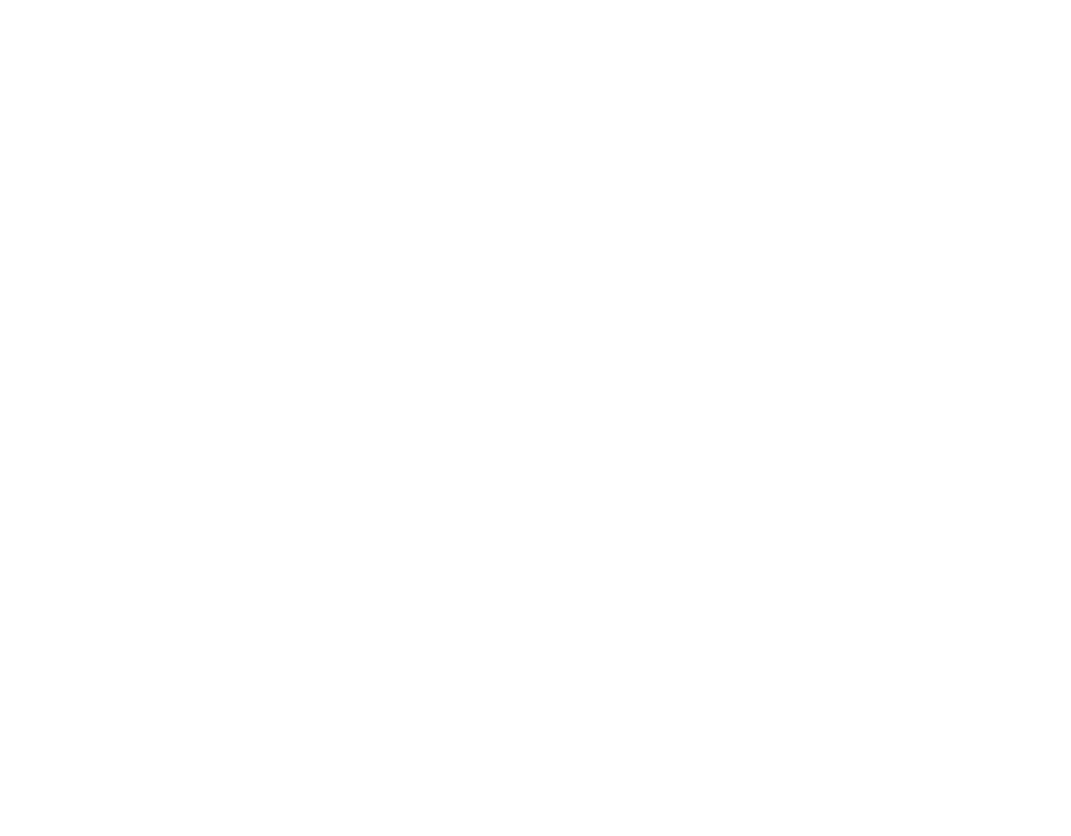
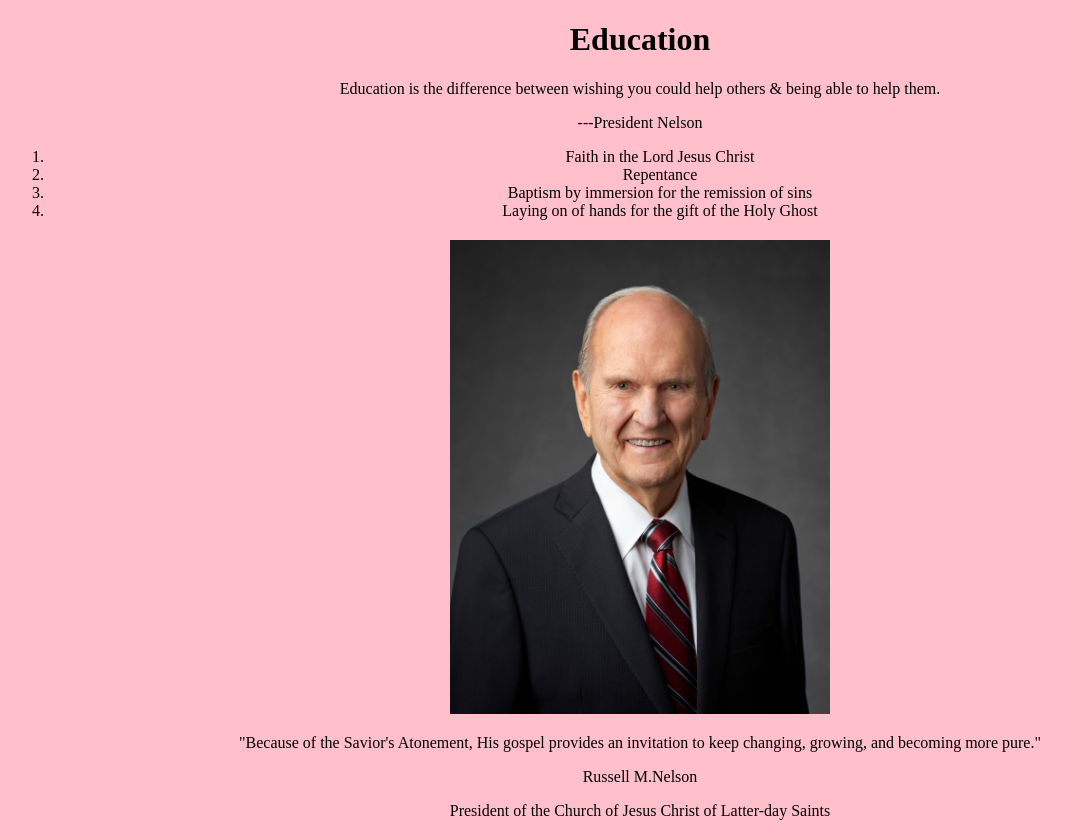
Before and after one commit to chandrakyadav/wdd130, a plain HTML site: page wwr/challenge.html in a window 1280 px wide. Shown: the whole page, without its empty margins (0-1071 px from the left). Before the commit the page ends 800 px from the top, so only its background shows below. Drawn offline with Linux system fonts and the light colour scheme.

Commit message:
commit changes

```diff
--- a/wwr/challenge.html
+++ b/wwr/challenge.html
@@ -5,11 +5,38 @@
     <meta http-equiv="X-UA-Compatible" content="IE=edge">
     <meta name="viewport" content="width=device-width, initial-scale=1.0">
     <title>Education</title>
+    <link rel="stylesheet" href="styles/challenges.css"/>
 </head>
 <body>
     <main>
-        <h1 Education is the difference between wishing you could help
-        others & being able to help them.></h1>
+        <h1>Education</h1>
+        <p> Education is the difference between wishing you could help
+            others & being able to help them.</p>
+        <p>---President Nelson</p>
+        <p>
+            <ol>
+                <li>Faith in the Lord Jesus Christ</li>
+                <li>Repentance</li>
+                <li>Baptism by immersion for the remission of sins</li>
+                <li>Laying on of hands for the gift of the Holy Ghost</li>
+
+            </ol>
+        </p>
+        <h2>
+            <img src="images/president nelson.jpeg" alt="President Russell M.Nelson", width="25%">
+        </h2>
+        <p class="">"Because of the
+            Savior's Atonement,
+            His gospel provides
+            an invitation to
+            keep changing,
+            growing, and
+            becoming more
+            pure."</p>
+        <p>Russell M.Nelson</p>
+        <p>President of the Church of Jesus Christ of Latter-day Saints</p>
+
+
 
     </main>
 </body>
--- /dev/null
+++ b/wwr/styles/challenges.css
@@ -0,0 +1,13 @@
+body {
+    background-color: pink;
+  }
+
+  h1, p, ol, li{
+    text-align: center;
+  }
+
+  img {
+    width: 30%;
+    display: block;
+    margin: 0 auto;
+  }
```
